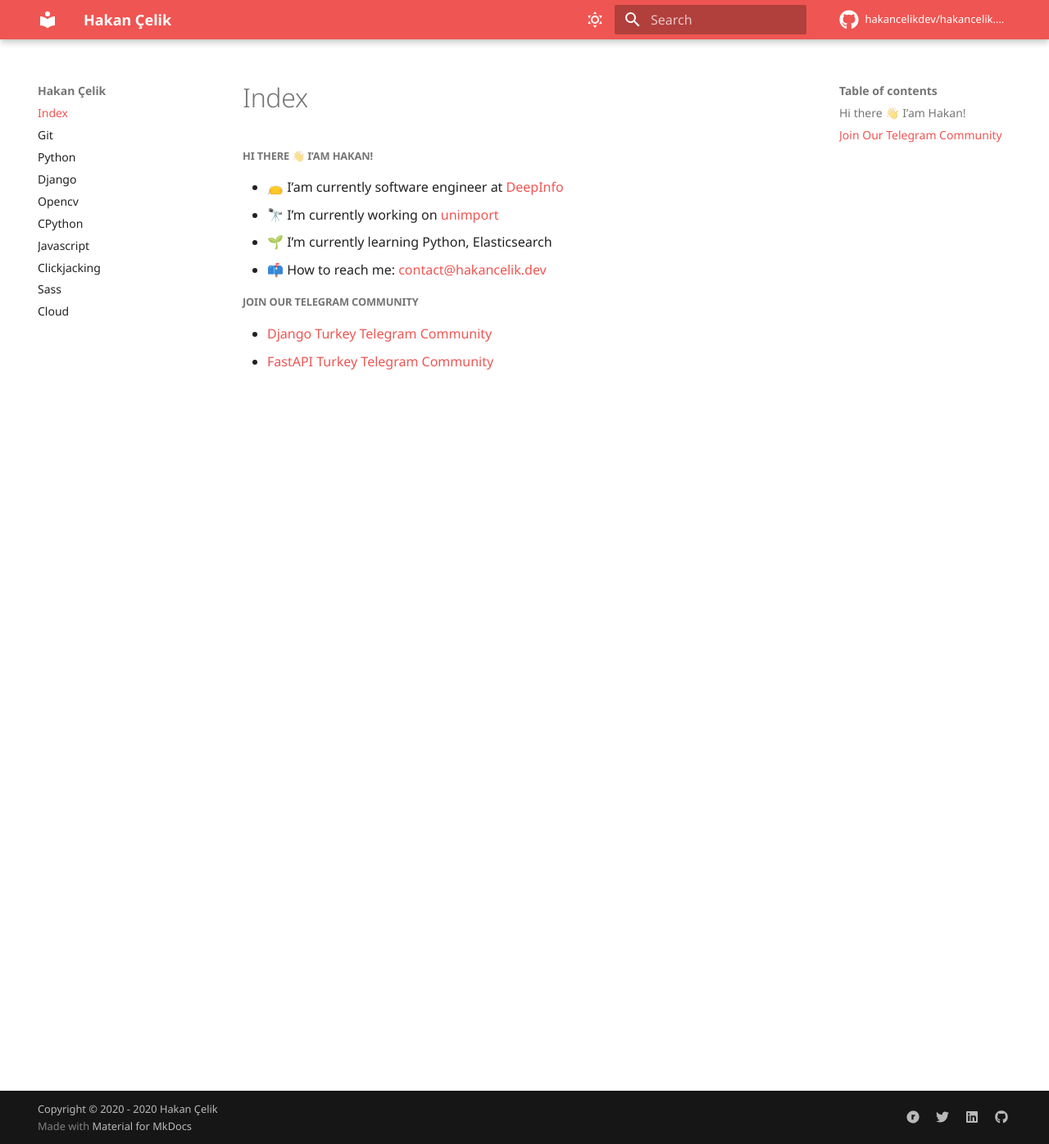
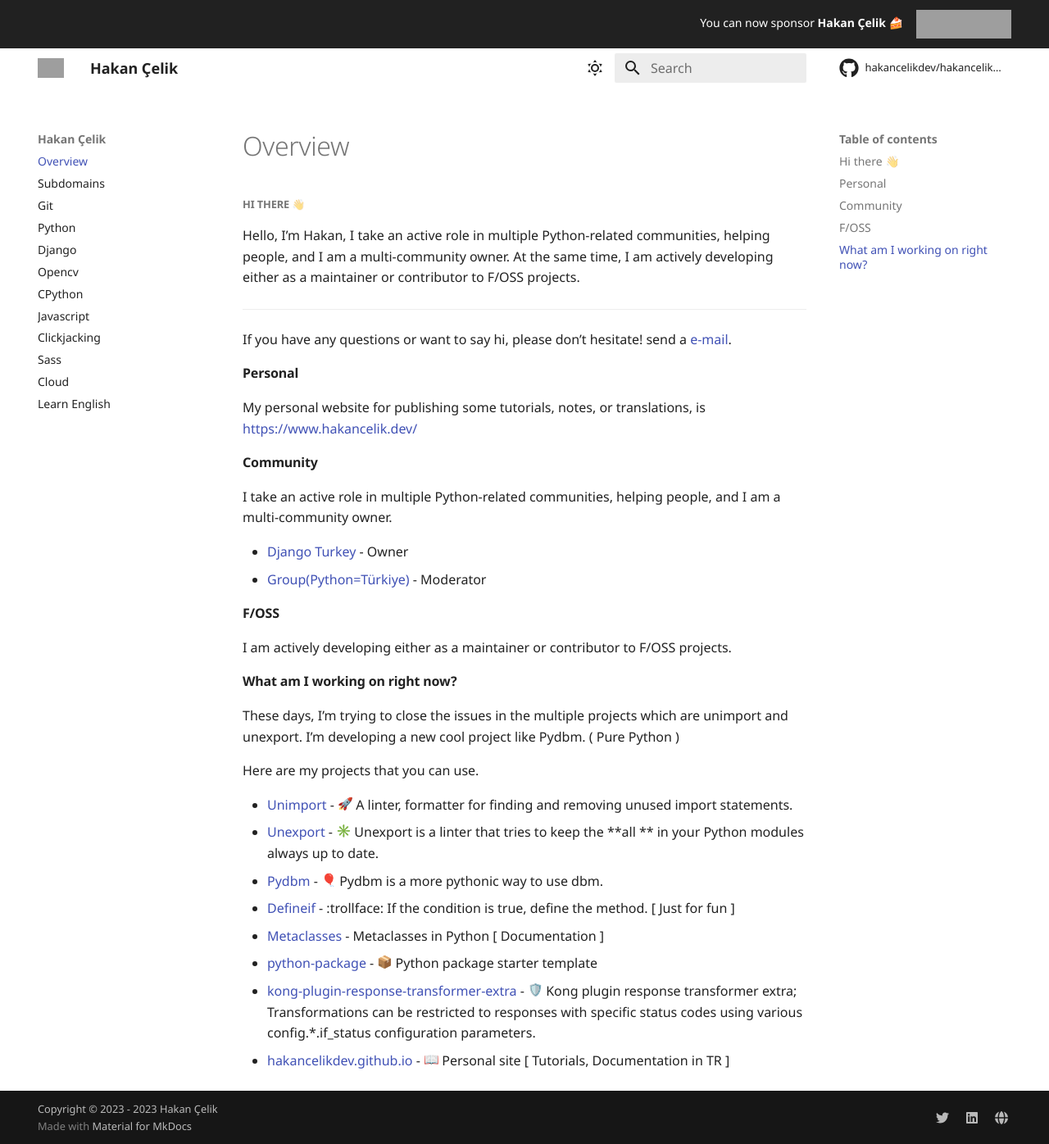
Before and after one commit to hakancelikdev/hakancelikdev.github.io, an MkDocs documentation site: the page built from docs/index.md, in a window 1280 px wide and 1396 px high. Shown: the whole window at 82% size. Built offline with MkDocs 1.6.1 and Material for MkDocs 9.7.7, drawn with Linux system fonts in a browser that asks for light colours; emoji names are drawn with the system emoji font; comment, search, counter and statistics services are not loaded; the version menu is left out; grey boxes are pictures that could not be loaded.

Commit message:
Template update & Add english notes

```diff
--- a/.pre-commit-config.yaml
+++ b/.pre-commit-config.yaml
@@ -1,11 +1,11 @@
 repos:
   - repo: https://github.com/prettier/pre-commit
-    rev: v2.1.2
+    rev: 57f39166b5a5a504d6808b87ab98d41ebf095b46
     hooks:
       - id: prettier
         args: [--prose-wrap=always, --print-width=88]
   - repo: https://github.com/pre-commit/pre-commit-hooks
-    rev: v4.0.1
+    rev: v4.4.0
     hooks:
       - id: end-of-file-fixer
       - id: trailing-whitespace
--- a/docs/index.md
+++ b/docs/index.md
@@ -1,11 +1,54 @@
-### Hi there 👋️ I'am Hakan!
+### Hi there 👋
 
-- 👝 I'am currently software engineer at [DeepInfo](https://www.linkedin.com/company/deepinfo/)
-- 🔭 I’m currently working on [unimport](https://github.com/hakancelik96/unimport)
-- 🌱 I’m currently learning Python, Elasticsearch
-- 📫 How to reach me: contact@hakancelik.dev
+Hello, I'm Hakan, I take an active role in multiple Python-related communities, helping
+people, and I am a multi-community owner. At the same time, I am actively developing
+either as a maintainer or contributor to F/OSS projects.
 
-### Join Our Telegram Community
+---
 
-- [Django Turkey Telegram Community](https://t.me/django_turkey)
-- [FastAPI Turkey Telegram Community](https://t.me/fastapi_turkey)
+If you have any questions or want to say hi, please don't hesitate! send a
+[e-mail](hakancelikdev@gmail.com).
+
+## Personal
+
+My personal website for publishing some tutorials, notes, or translations, is
+https://www.hakancelik.dev/
+
+## Community
+
+I take an active role in multiple Python-related communities, helping people, and I am a
+multi-community owner.
+
+- [Django Turkey](https://t.me/django_turkey) - Owner
+- [Group(Python=Türkiye)](https://t.me/py_turkiye) - Moderator
+
+## F/OSS
+
+I am actively developing either as a maintainer or contributor to F/OSS projects.
+
+## What am I working on right now?
+
+These days, I'm trying to close the issues in the multiple projects which are unimport
+and unexport. I'm developing a new cool project like Pydbm. ( Pure Python )
+
+Here are my projects that you can use.
+
+- [Unimport](https://github.com/hakancelikdev/unimport) - :rocket: A linter, formatter
+  for finding and removing unused import statements.
+- [Unexport](https://github.com/hakancelikdev/unexport) - :eight_spoked_asterisk:
+  Unexport is a linter that tries to keep the **all ** in your Python modules always up
+  to date.
+- [Pydbm](https://github.com/hakancelikdev/pydbm) - :balloon: Pydbm is a more pythonic
+  way to use dbm.
+- [Defineif](https://github.com/hakancelikdev/defineif) - :trollface: If the condition
+  is true, define the method. [ Just for fun ]
+- [Metaclasses](https://github.com/hakancelikdev/metaclasses) - Metaclasses in Python [
+  Documentation ]
+- [python-package](https://github.com/hakancelikdev/python-package) - :package: Python
+  package starter template
+- [kong-plugin-response-transformer-extra](https://github.com/hakancelikdev/kong-plugin-response-transformer-extra) -
+  :shield: Kong plugin response transformer extra; Transformations can be restricted to
+  responses with specific status codes using various config.\*.if_status configuration
+  parameters.
+- [hakancelikdev.github.io](https://github.com/hakancelikdev/hakancelikdev.github.io) -
+  :book: Personal site [ Tutorials, Documentation in TR ]
--- /dev/null
+++ b/docs/overrides/main.html
@@ -0,0 +1,14 @@
+{% extends "base.html" %} {% block announce %}
+<div style="display: flex; justify-content: flex-end">
+  <div style="padding: 5px 16px">
+    You can now sponsor <strong>Hakan Çelik</strong> 🍰
+  </div>
+  <iframe
+    src="https://github.com/sponsors/hakancelikdev/button"
+    title="Sponsor hakancelikdev"
+    height="35"
+    width="116"
+    style="border: 0"
+  ></iframe>
+</div>
+{% endblock %} {%- block scripts %} {{ super() }} {%- endblock %}
--- a/mkdocs.yml
+++ b/mkdocs.yml
@@ -1,6 +1,12 @@
 site_name: Hakan Çelik
-site_description: Hakan Çelik - Software Engineer at DeepInfo
+site_description: Hakan Çelik - Software Engineer at DeepInfo.
 site_url: https://www.hakancelik.dev
+
+repo_url: https://github.com/hakancelikdev/hakancelik.dev
+repo_name: hakancelikdev/hakancelikdev.github.io
+edit_uri: https://github.com/hakancelikdev/hakancelikdev.github.io/tree/main/docs
+
+copyright: Copyright &copy; 2023 - 2023 Hakan Çelik
 
 markdown_extensions:
   - fenced_code
@@ -47,82 +53,71 @@ plugins:
   - search:
       separator: '[\s\-\.]+'
       prebuild_index: true
-
   - git-revision-date-localized:
       type: date
       enable_creation_date: true
-
   - minify:
       minify_html: true
 
 extra:
-  version:
-    provider: mike
-    default: stable
-
+  analytics:
+    provider: google
+    property: G-2EGM5WWEED
+  consent:
+    title: Cookie consent
+    description: >-
+      We use cookies to recognize your repeated visits and preferences, as well as to
+      measure the effectiveness of our documentation and whether users find what they're
+      searching for. With your consent, you're helping us to make our documentation
+      better.
   social:
-    - icon: fontawesome/brands/ravelry
-      link: /resume
-
     - icon: fontawesome/brands/twitter
       link: https://twitter.com/hakancelikdev
-
     - icon: fontawesome/brands/linkedin
       link: https://www.linkedin.com/in/hakancelikdev
-
-    - icon: fontawesome/brands/github
-      link: https://github.com/hakancelikdev
-
-  analytics:
-    provider: google
-    property: G-X2KBT06ZP2
-
-  homepage: https://www.hakancelik.dev
+    - icon: fontawesome/solid/globe
+      link: https://hakancelik.dev
+  homepage: https://hakancelik.dev
 
 theme:
   name: material
+  custom_dir: docs/overrides
   language: en
+  logo: "assets/images/profile.png"
+  favicon: "assets/images/profile.png"
   features:
     - navigation.instant
     - navigation.tracking
     - navigation.indexes
-    - navigation.top
     - search.suggest
     - search.highlight
     - search.share
     - header.autohide
-
+    - navigation.top
   palette:
     - media: "(prefers-color-scheme: light)"
       scheme: default
-      primary: red
+      primary: white
       accent: amber
       toggle:
         icon: material/weather-sunny
         name: Switch to dark mode
-
     - media: "(prefers-color-scheme: dark)"
       scheme: slate
-      primary: red
+      primary: black
       accent: amber
       toggle:
         icon: material/weather-night
         name: Switch to light mode
-
   font:
     text: Noto Sans
     code: Roboto Mono
-
   icon:
     repo: fontawesome/brands/github
 
-copyright: Copyright &copy; 2020 - 2020 Hakan Çelik
-repo_url: https://github.com/hakancelikdev/hakancelik.dev
-repo_name: hakancelikdev/hakancelik.dev
-edit_uri: https://github.com/hakancelikdev/hakancelik.dev/tree/master/docs
-
 nav:
-  - Index: index.md
+  - Overview: index.md
+  - Subdomains: subdomains.md
   - Git: git/README.md
   - Python: python/README.md
   - Django: python/django/README.md
@@ -132,3 +127,4 @@ nav:
   - Clickjacking: clickjacking/README.md
   - Sass: sass/README.md
   - Cloud: cloud/README.md
+  - Learn English: learn-english/README.md
```
Also changed, not shown: docs/learn-english/README.md (added, +5 -0 lines), docs/learn-english/models-an-overview.md (added, +79 -0 lines), docs/learn-english/prompts-for-learning-english-with-chatgpt.md (added, +8 -0 lines), docs/learn-english/tenses-in-english-an-overview.md (added, +190 -0 lines), docs/subdomains.md (added, +13 -0 lines), requirements.txt (+4 -4 lines), 2 other files.
